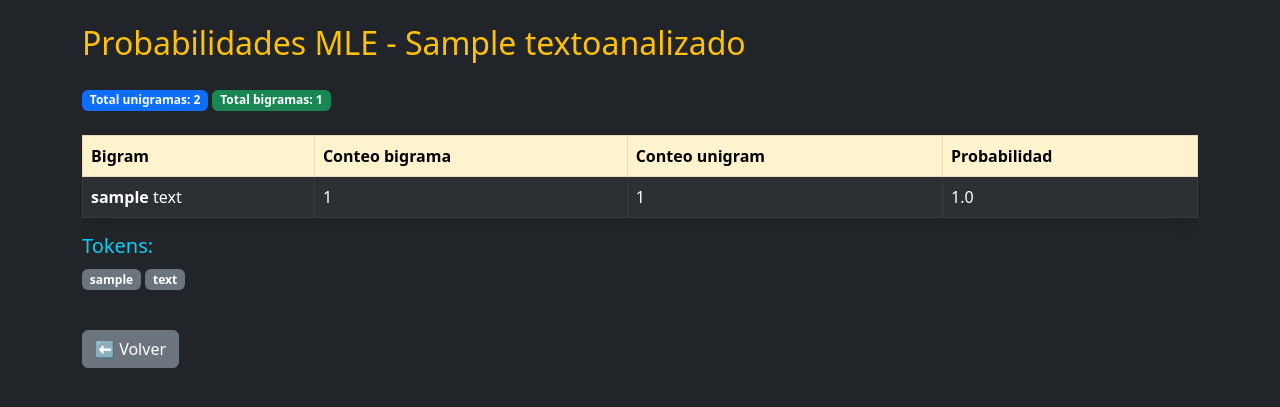
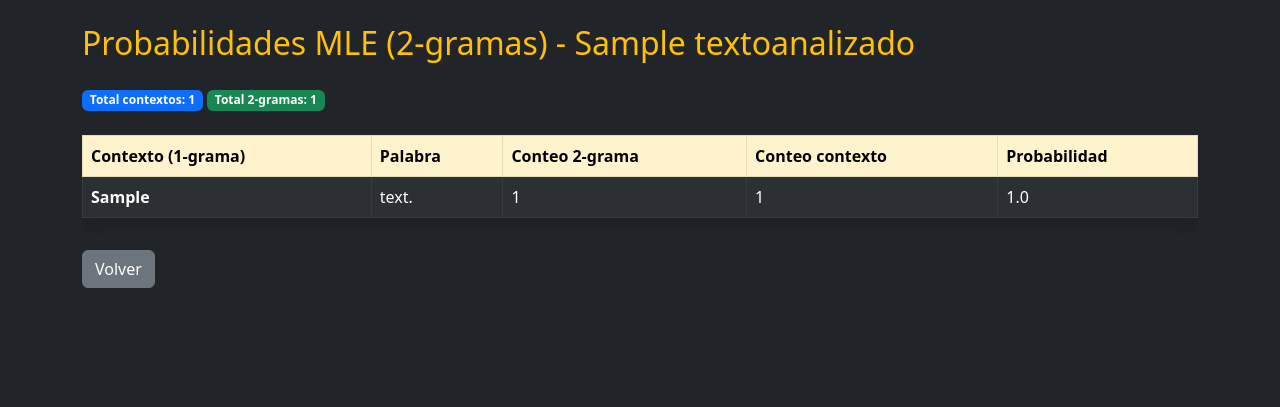
Before and after one commit to Montse175/Sistema_pln_histograma, a Django app: page /mle/1/ in a window 1280 px wide. Shown: the top 407 px of the page. Run offline with Django 5.2, Linux system fonts and the light colour scheme; tables that the repository leaves empty hold one stand-in row (values such as "Sample post").

Commit message:
Actualización del código con funciones nuevas y correcciones

```diff
--- a/analisis/templates/analisis/mle.html
+++ b/analisis/templates/analisis/mle.html
@@ -7,52 +7,47 @@
 </head>
 <body class="bg-dark text-light">
     <div class="container mt-4">
-        <h2 class="mb-4 text-warning">Probabilidades MLE - {{ texto.titulo }}</h2>
+        <h2 class="mb-4 text-warning">
+            Probabilidades MLE ({{ n }}-gramas) - {{ texto.titulo }}
+        </h2>
 
+        {% if error %}
+            <div class="alert alert-danger">{{ error }}</div>
+        {% else %}
             <!-- Estadísticas generales -->
             <div class="mb-4">
-            <span class="badge bg-primary">Total unigramas: {{ unigramas|length }}</span>
-            <span class="badge bg-success">Total bigramas: {{ bigramas|length }}</span>
+                <span class="badge bg-primary">Total contextos: {{ total_contextos }}</span>
+                <span class="badge bg-success">Total {{ n }}-gramas: {{ total_ngramas }}</span>
             </div>
 
-        <!-- Tabla de bigramas con MLE -->
+            <!-- Tabla de MLE -->
             <div class="table-responsive">
                 <table class="table table-striped table-bordered table-dark shadow">
                     <thead class="table-warning text-dark">
                         <tr>
-                        <th>Bigram</th>
-                        <th>Conteo bigrama</th>
-                        <th>Conteo unigram</th>
+                            <th>Contexto ({{ n|add:"-1" }}-grama)</th>
+                            <th>Palabra</th>
+                            <th>Conteo {{ n }}-grama</th>
+                            <th>Conteo contexto</th>
                             <th>Probabilidad</th>
                         </tr>
                     </thead>
                     <tbody>
                         {% for item in resultados %}
                         <tr>
-                       <td><strong>{{ item.w1 }}</strong> {{ item.w2 }}</td>
-                       <td>{{ item.conteo_bigram }}</td>
-                       <td>{{ item.conteo_unigrama }}</td>
+                            <td><strong>{{ item.contexto }}</strong></td>
+                            <td>{{ item.palabra }}</td>
+                            <td>{{ item.conteo_ngrama }}</td>
+                            <td>{{ item.conteo_contexto }}</td>
                             <td>{{ item.probabilidad }}</td>
                         </tr>
                         {% endfor %}
                     </tbody>
+                </table>
+            </div>
+        {% endif %}
 
-            </table>
-            <!-- Tokens -->
-<div class="mb-4">
-    <h5 class="text-info">Tokens:</h5>
-    <p>
-        {% for token in tokens %}
-            <span class="badge bg-secondary">{{ token }}</span>
-        {% endfor %}
-    </p>
+        <a href="{% url 'ver_ngrams' texto.id %}" class="btn btn-secondary mt-3"> Volver</a>
     </div>
-
-        </div>
-
-        <a href="/" class="btn btn-secondary mt-3">⬅ Volver</a>
-    </div>
-
-    <script src="https://cdn.jsdelivr.net/npm/bootstrap@5.3.0/dist/js/bootstrap.bundle.min.js"></script>
 </body>
 </html>
--- a/analisis/urls.py
+++ b/analisis/urls.py
@@ -7,8 +7,14 @@ urlpatterns = [
     path('histograma/<int:texto_id>/', views.generar_histograma, name='generar_histograma'),
     # path("normalizar/", views.normalizar_texto, name="normalizar"),  # (comentado)
     path('eliminar/<int:texto_id>/', views.eliminar_texto, name='eliminar_texto'),
-    path('mle/<int:texto_id>/', views.calcular_mle, name='calcular_mle'),
-    path('mle_fronteras/<int:texto_id>/', views.calcular_mle_fronteras, name='calcular_mle_fronteras'),
+    path('mle/<int:texto_id>/<int:n>/', views.calcular_mle, name='calcular_mle'),
+    path('mle_fronteras/<int:texto_id>/<int:n>/', views.calcular_mle_fronteras, name='calcular_mle_fronteras'),
+    path("ngramas/<int:texto_id>/", views.ver_ngrams, name="ver_ngrams"),
+    path("ngramas/<int:texto_id>/generar/", views.generar_ngrams_view, name="generar_ngrams"),
+    path("mle_fronteras/<int:texto_id>/<int:n_value>/", views.calcular_mle_fronteras, name="calcular_mle_fronteras"),
+    path('mle/<int:texto_id>/', views.calcular_mle, {'n': 2}, name='calcular_mle_default'),
+    path("autocompletar/<int:texto_id>/<int:n>/", views.autocompletar, name="autocompletar"),
+    path("autocompletar/<int:texto_id>/", views.autocompletar, name="autocompletar_default"),
 
 
 
--- a/analisis/views.py
+++ b/analisis/views.py
@@ -1,12 +1,15 @@
 from django.shortcuts import render, redirect, get_object_or_404
 from .forms import TextoAnalizadoForm
-from .models import TextoAnalizado
+from .models import TextoAnalizado, Ngrama
 
 from collections import defaultdict, Counter
 import re
 from nltk.corpus import stopwords
 import unicodedata
 from nltk.util import ngrams
+
+from django.shortcuts import render, get_object_or_404
+from django.http import JsonResponse
 
 # ======= Función de limpieza / normalización =======
 def limpiar_texto(texto, opciones):
@@ -73,6 +76,16 @@ def subir_texto(request):
             ngramas = list(ngrams(tokens_limpios, n_value))
             frecuencias = Counter(ngramas)
 
+            # Guardar n-gramas en la BD
+            for ngrama, freq in frecuencias.items():
+                secuencia = " ".join(ngrama)
+                Ngrama.objects.create(
+                    texto=texto_obj,
+                    n=n_value,
+                    secuencia=secuencia,
+                    frecuencia=freq
+                )
+
             return render(request, 'analisis/subir.html', {
                 'form': TextoAnalizadoForm(),
                 'texto_original': texto_obj.texto_original,
@@ -86,6 +99,16 @@ def subir_texto(request):
         form = TextoAnalizadoForm()
 
     return render(request, 'analisis/subir.html', {'form': form})
+
+# ======= Función auxiliar para calcular n-gramas =======
+def calcular_ngrams(tokens, n=2):
+    if n < 1:
+        raise ValueError("El valor de n debe ser >= 1")
+
+    ngramas = list(ngrams(tokens, n))   # <- lista de n-gramas
+    frecuencias = Counter(ngramas)      # <- usamos la lista, no la función
+    return ngramas, frecuencias
+
 
 
 # ======= Lista de textos =======
@@ -120,69 +143,247 @@ def generar_histograma(request, texto_id):
         'conteo': conteo
     })
 
-# ======= Cálculo MLE para bigramas =======
-def calcular_mle(request, texto_id):
+def calcular_mle(request, texto_id, n):
     texto = get_object_or_404(TextoAnalizado, id=texto_id)
-    contenido = texto.texto_procesado or ""
+    tokens = texto.texto_procesado.split() if texto.texto_procesado else []
 
-    # 🔹 Tokenizador rápido sin NLTK
-    tokens = re.findall(r'\w+', contenido.lower())  # quita puntuación y normaliza a minúsculas
+    n = int(n)
+    if n < 1:
+        n = 1
 
-    unigramas = Counter(tokens)
-    bigramas = Counter(ngrams(tokens, 2))
+    # n-gramas
+    ngramas = list(ngrams(tokens, n))
+    conteo_ngramas = Counter(ngrams(tokens, n))
 
-    mle_resultados = []
-    for (w1, w2), conteo_bigram in bigramas.items():
-        prob = conteo_bigram / unigramas[w1]
-        mle_resultados.append({
-            'w1': w1,
-            'w2': w2,
-            'conteo_bigram': conteo_bigram,
-            'conteo_unigrama': unigramas[w1],
-            'probabilidad': round(prob, 4)
+    # Contador de contextos (n-1)-gramas
+    if n > 1:
+        contextos = [ng[:-1] for ng in ngramas]
+        conteo_contextos = Counter(contextos)
+    else:
+        conteo_contextos = conteo_ngramas
+
+    resultados = []
+    for ngrama, conteo in conteo_ngramas.items():
+        w1 = ngrama[:-1]  # contexto
+        w2 = ngrama[-1]   # palabra
+        conteo_c = conteo_contextos.get(w1, 0)
+        prob = conteo / conteo_c if conteo_c > 0 else 0
+
+        resultados.append({
+            "contexto": " ".join(w1),
+            "palabra": w2,
+            "conteo_ngrama": conteo,
+            "conteo_contexto": conteo_c,
+            "probabilidad": round(prob, 4)
         })
 
-    return render(request, 'analisis/mle.html', {
-        'texto': texto,
-        'tokens': tokens,
-        'resultados': mle_resultados,
-        'unigramas': dict(unigramas),
-        'bigramas': dict(bigramas),
+    total_ngramas = sum(conteo_ngramas.values())
+    total_contextos = sum(conteo_contextos.values())
+
+    return render(request, "analisis/mle.html", {
+        "texto": texto,
+        "resultados": resultados,
+        "tokens": tokens,
+        "n": n,
+        "total_ngramas": total_ngramas,
+        "total_contextos": total_contextos
+    })
+
+def tokenizar_con_fronteras(texto):
+    # Separa palabras y signos de puntuación
+    tokens = re.findall(r"\w+|[.!?]", texto)
+
+    resultado = []
+    resultado.append("<s>")
+    for tok in tokens:
+        if tok in [".", "?", "!"]:
+            resultado.append("</s>")
+            resultado.append("<s>")
+        else:
+            resultado.append(tok)
+    resultado.append("</s>")
+
+    return resultado
+
+def calcular_mle_fronteras(request, texto_id, n):
+    texto = get_object_or_404(TextoAnalizado, id=texto_id)
+    tokens = tokenizar_con_fronteras(texto.texto_procesado or "")
+
+
+    n = int(n)
+    if n < 1:
+        n = 1
+
+    ngramas = list(ngrams(tokens, n))
+    conteo_ngramas = Counter(ngrams(tokens, n))
+
+    # Contador de contextos (n-1)-gramas
+    if n > 1:
+        contextos = [ng[:-1] for ng in ngramas]
+        conteo_contextos = Counter(contextos)
+    else:
+        conteo_contextos = conteo_ngramas
+
+    resultados = []
+    for ngrama, conteo in conteo_ngramas.items():
+        w1 = ngrama[:-1]
+        w2 = ngrama[-1]
+        conteo_c = conteo_contextos.get(w1, 0)
+        prob = conteo / conteo_c if conteo_c > 0 else 0
+
+        resultados.append({
+            "contexto": " ".join(w1),
+            "palabra": w2,
+            "conteo_ngrama": conteo,
+            "conteo_contexto": conteo_c,
+            "probabilidad": round(prob, 4)
+        })
+
+    total_ngramas = sum(conteo_ngramas.values())
+    total_contextos = sum(conteo_contextos.values())
+
+    return render(request, "analisis/mle_fronteras.html", {
+        "texto": texto,
+        "resultados": resultados,
+        "tokens": tokens,
+        "n": n,
+        "total_ngramas": total_ngramas,
+        "total_contextos": total_contextos
     })
 
 
-# ======= Cálculo MLE con fronteras de oración =======
-def calcular_mle_fronteras(request, texto_id):
+def ver_ngrams(request, texto_id):
+    texto = get_object_or_404(TextoAnalizado, pk=texto_id)
+
+    # Obtenemos todos los valores únicos de n que existen para este texto
+    valores_n = Ngrama.objects.filter(texto=texto).values_list("n", flat=True).distinct().order_by("n")
+
+    # Creamos un diccionario {n: lista_de_ngramas}
+    tablas = {}
+    for n in valores_n:
+        tablas[n] = Ngrama.objects.filter(texto=texto, n=n).order_by("-frecuencia")
+
+    return render(request, 'analisis/ver_ngrams.html', {
+        'texto': texto,
+        'tablas': tablas
+    })
+
+#geberar n-gramas
+def generar_ngrams_view(request, texto_id):
     texto = get_object_or_404(TextoAnalizado, id=texto_id)
-    contenido = texto.texto_procesado or ""
 
-    # Dividir en oraciones
-    oraciones = [o.strip() for o in contenido.split(".") if o.strip()]
+    if request.method == "POST":
+        n_value = int(request.POST.get("n"))
 
-    palabras = []
-    for oracion in oraciones:
-        tokens = re.findall(r'\w+', oracion.lower())
-        if tokens:
-            palabras.extend(["<s>"] + tokens + ["</s>"])
+        # Tokenizar el texto procesado
+        tokens = texto.texto_procesado.split()
 
-    unigramas = Counter(palabras)
-    bigramas = Counter(ngrams(palabras, 2))
+        # Usar la función auxiliar
+        ngramas, frecuencias = calcular_ngrams(tokens, n_value)
 
-    mle_resultados = []
-    for (w1, w2), conteo_bigram in bigramas.items():
-        prob = conteo_bigram / unigramas[w1]
-        mle_resultados.append({
-            'w1': w1,
-            'w2': w2,
-            'conteo_bigram': conteo_bigram,
-            'conteo_unigrama': unigramas[w1],
-            'probabilidad': round(prob, 4)
-        })
 
-    return render(request, 'analisis/mle_fronteras.html', {
-        'texto': texto,
-        'tokens': palabras,
-        'resultados': mle_resultados,
-        'unigramas': dict(unigramas),
-        'bigramas': dict(bigramas),
+            # Eliminar n-gramas previos del mismo texto y valor de n
+        Ngrama.objects.filter(texto=texto, n=n_value).delete()
+
+        # Guardar los nuevos
+        for ngrama, freq in frecuencias.items():
+            secuencia = " ".join(ngrama)
+            Ngrama.objects.create(
+                texto=texto,
+                n=n_value,
+                secuencia=secuencia,
+                frecuencia=freq
+            )
+
+        return redirect("ver_ngrams", texto_id=texto.id)
+
+    return render(request, "analisis/generar_ngrams.html", {"texto": texto})
+
+
+from django.shortcuts import render, get_object_or_404
+from django.http import JsonResponse
+from collections import Counter
+from nltk.util import ngrams
+
+def autocompletar(request, texto_id, n=2):
+    texto = get_object_or_404(TextoAnalizado, id=texto_id)
+
+    # Valor por defecto para el formulario (si venimos por GET con ?fronteras=1)
+    usar_fronteras_default = request.GET.get("fronteras") == "1"
+    usar_fronteras = usar_fronteras_default
+
+    n = int(n) if n else 2
+    if n < 1:
+        n = 1
+
+    if request.method == "POST":
+        entrada = request.POST.get("entrada", "").strip().lower()
+        palabras = [p for p in entrada.split() if p.strip()]
+
+        # si el formulario envía un n diferente, lo respetamos
+        try:
+            n = int(request.POST.get("n", n))
+        except (TypeError, ValueError):
+            pass
+
+        # leemos la opción de fronteras del POST
+        usar_fronteras = request.POST.get("fronteras") == "1"
+
+        # tokens: con o sin fronteras
+        if usar_fronteras:
+            tokens = tokenizar_con_fronteras(texto.texto_procesado or "")
+        else:
+            tokens = (texto.texto_procesado or "").split()
+
+        # normalizamos y quitamos tokens vacíos
+        tokens = [t.lower() for t in tokens if t and t.strip()]
+
+        # UNIGRAMAS
+        if n == 1:
+            conteo_uni = Counter([t for t in tokens if t not in ("<s>", "</s>")])
+            if not conteo_uni:
+                return JsonResponse({"error": "No hay tokens para sugerir."})
+            total = sum(conteo_uni.values())
+            top = conteo_uni.most_common(3)
+            sugerencia = top[0][0] if top else ""
+            top3 = [{"palabra": w, "probabilidad": round(freq/total,4)} for w,freq in top]
+            return JsonResponse({"sugerencia": sugerencia, "top3": top3, "usar_fronteras": usar_fronteras})
+
+        # BIGRAMAS / TRIGRAMAS
+        if n > 1 and len(palabras) < (n - 1):
+            return JsonResponse({"error": f"Necesitas al menos {n-1} palabra(s) de contexto para usar {n}-gramas."})
+
+        contexto = tuple(palabras[-(n-1):])
+        ngramas_corpus = list(ngrams(tokens, n))
+        conteo_ngramas = Counter(ngramas_corpus)
+        conteo_contextos = Counter([ng[:-1] for ng in ngramas_corpus])
+
+        # seguridad: si el contexto no aparece, devolvemos mensaje claro
+        contexto_count = conteo_contextos.get(contexto, 0)
+        if contexto_count == 0:
+            return JsonResponse({"mensaje": f"No se encontraron sugerencias para el contexto: {' '.join(contexto)}"})
+
+        candidatos = []
+        for ng, freq in conteo_ngramas.items():
+            if ng[:-1] == contexto:
+                palabra_cand = ng[-1]
+                if palabra_cand in ("<s>", "</s>"):
+                    continue
+                prob = freq / contexto_count if contexto_count > 0 else 0
+                candidatos.append((palabra_cand, prob))
+
+        candidatos.sort(key=lambda x: x[1], reverse=True)
+
+        if candidatos:
+            sugerencia = candidatos[0][0]
+            top3 = [{"palabra": w, "probabilidad": round(p,4)} for w,p in candidatos[:3]]
+            return JsonResponse({"sugerencia": sugerencia, "top3": top3, "usar_fronteras": usar_fronteras})
+
+        return JsonResponse({"mensaje": "No se han encontrado candidatos."})
+
+    # GET → render del formulario (pasamos el flag para que el checkbox quede chequeado si venimos con ?fronteras=1)
+    return render(request, "analisis/autocompletar.html", {
+        "texto": texto,
+        "n": int(n),
+        "usar_fronteras": usar_fronteras_default
     })
```
Also changed, not shown: analisis/models.py (+12 -0 lines), analisis/templates/analisis/autocompletar.html (added, +75 -0 lines), analisis/templates/analisis/generar_ngrams.html (added, +33 -0 lines), analisis/templates/analisis/histograma.html (+5 -5 lines), analisis/templates/analisis/lista.html (+38 -6 lines), analisis/templates/analisis/mle_fronteras.html (+20 -16 lines), analisis/templates/analisis/ver_ngrams.html (added, +58 -0 lines), analisis/migrations/0003_ngrama.py (added), analisis/migrations/0004_remove_ngrama_conteo_remove_ngrama_ngrama_and_more.py (added), analisis/migrations/0005_alter_ngrama_options.py (added). Lines whose indentation alone changed are shown as unchanged.
